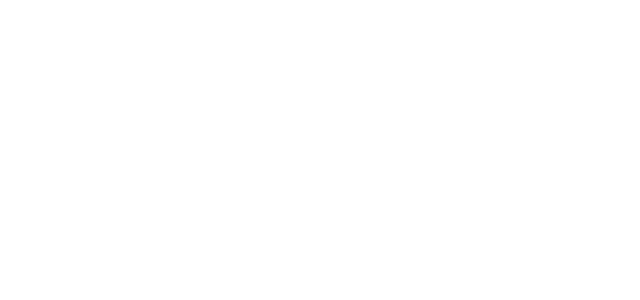
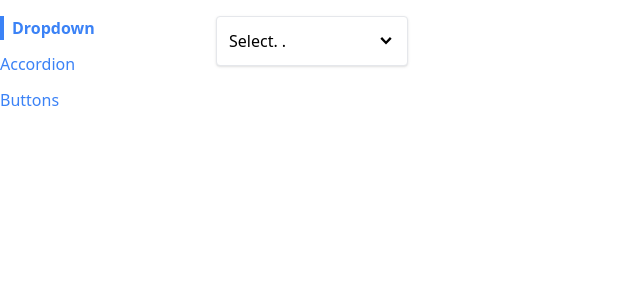
Before and after one commit to Angelhdz98/barra-navegacion-react, a React (Create React App) app: page / in a window 1280 px wide. Shown: the top 300 px of the page, without its empty margins (0-640 px from the left). Built offline with nearby package versions, Linux system fonts and the light colour scheme.

Commit message:
Se crean componentes para cada link, para mostrar los links(sidebar), y para decidir el contenido que se muestra en la pantalla (Route)

```diff
--- a/src/App.js
+++ b/src/App.js
@@ -1,8 +1,25 @@
+import Sidebar from './components/Sidebar';
+import Route from './components/Route';
+import AccordionPage from './pages/AccordionPage';
+import DropdownPage from './pages/DropdownPage';
+import ButtonPage from './pages/ButtonPage';
 
+function App() {
+  return <div className="container mx-auto grid grid-cols-6 gap-4 mt-4">
+      <Sidebar />
+      <div className="col-span-5">
+        <Route path="/accordion">
+          <AccordionPage />
+        </Route>
+        <Route path="/">
+          <DropdownPage />
+        </Route>
+        <Route path="/buttons">
+          <ButtonPage />
+        </Route>
+      </div>
+    </div>
 
-function App(){
-return <div></div>
 }
 
-
-export default App
+export default App;
--- /dev/null
+++ b/src/components/Link.js
@@ -0,0 +1,21 @@
+import classNames from "classnames";
+import useNavigation from "../hook/useNavigation";
+
+function Link({to,children, className, activeClassName}){
+
+    const {navigate, currentPath} = useNavigation();
+    const classes = classNames("text-blue-500",
+    className, currentPath === to && activeClassName);
+    const handleClick = (event)=>{
+
+        if(event.metaKey || event.ctrlKey){
+            return; // De esta manera evitamos el eventPrevenDefaul y así se abré en otra pagina
+        }
+        event.preventDefault();
+        navigate(to)
+    }
+
+    return <a className={classes} href={to} onClick={handleClick} >{children} </a>
+}
+
+export default Link;
--- /dev/null
+++ b/src/components/Route.js
@@ -0,0 +1,10 @@
+import useNavigation from "../hook/useNavigation";
+function Route({path, children}){
+const {currentPath} =useNavigation(); //para usar una pieza de estado del context
+if (path === currentPath){
+    return children;
+}
+return null;
+}
+
+export default Route;
--- /dev/null
+++ b/src/components/Sidebar.js
@@ -0,0 +1,19 @@
+import Link from "./Link";
+
+function Sidebar() {
+    const links= [{label: 'Dropdown', path: '/'},
+    {label: 'Accordion', path: '/accordion'},
+    {label: 'Buttons', path: '/buttons'}]
+
+    const renderedLinks = links.map((link)=>{
+        return <Link activeClassName="font-bold border-l-4 border-blue-500 pl-2" className="mb-3" key={link.label} to={link.path}> {link.label} </Link>
+    })
+
+return(
+    <div className="sticky top-0 overflow-y-auto flex flex-col items-start">
+        {renderedLinks}
+    </div>
+)
+}
+
+export default Sidebar;
--- /dev/null
+++ b/src/context/navigation.js
@@ -0,0 +1,35 @@
+import { createContext, useState, useEffect } from "react";
+
+
+const NavigationContext= createContext();
+
+function NavigationProvider({children}){
+    const [currentPath, setCurrentPath] = useState(window.location.pathname);
+
+useEffect(()=>{
+    const handler = ()=> {
+setCurrentPath(window.location.pathname)
+    }
+    window.addEventListener('popstate', handler);
+
+    return () =>{
+        window.removeEventListener('popstate', handler);
+    }
+});
+const navigate = (to) => {
+    window.history.pushState({},'',to);
+    setCurrentPath(to);
+}
+
+return <NavigationContext.Provider value= {{currentPath, navigate}}>
+
+        {/**  <div><button onClick={()=> navigate('/accordion') }>Go to accordion</button>
+        <button onClick={()=> navigate('/dropdown')}> Go to dropdown</button></div> */}
+
+
+    {children}
+</NavigationContext.Provider>
+};
+
+export {NavigationProvider};
+export default NavigationContext;
--- /dev/null
+++ b/src/hook/useNavigation.js
@@ -0,0 +1,8 @@
+import { useContext } from "react";
+import NavigationContext from "../context/navigation";
+
+function useNavigation(){
+    return useContext(NavigationContext)
+}
+
+export default useNavigation;
--- a/src/index.js
+++ b/src/index.js
@@ -1,10 +1,14 @@
-import "./index.css";
-import React from "react";
-import  ReactDOM  from "react-dom/client";
-import App from './App'
+import './index.css';
+import React from 'react';
+import ReactDOM from 'react-dom/client';
+import App from './App';
+import { NavigationProvider } from './context/navigation';
 
+const el = document.getElementById('root');
+const root = ReactDOM.createRoot(el);
 
-const el= document.getElementById('root');
-const root= ReactDOM.createRoot(el);
-
-root.render(<App/>)
+root.render(
+  <NavigationProvider>
+    <App />
+  </NavigationProvider>
+);
--- a/src/pages/ButtonPage.js
+++ b/src/pages/ButtonPage.js
@@ -6,7 +6,7 @@
 
 function ButtonPage(){
     const handleClick = () =>{
-      console.log("click")
+
     }
     return (<div><div>App</div>
     <div>
```
